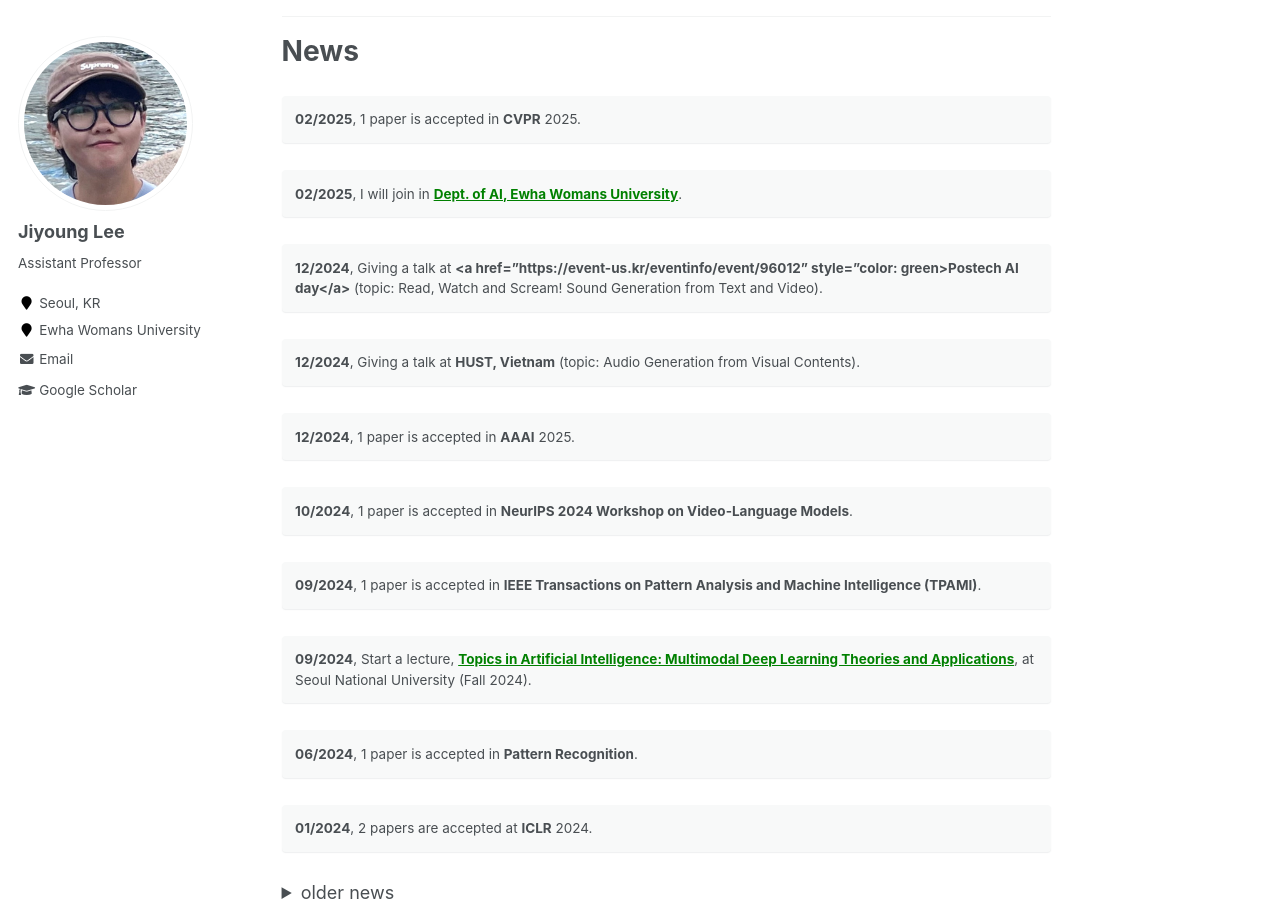
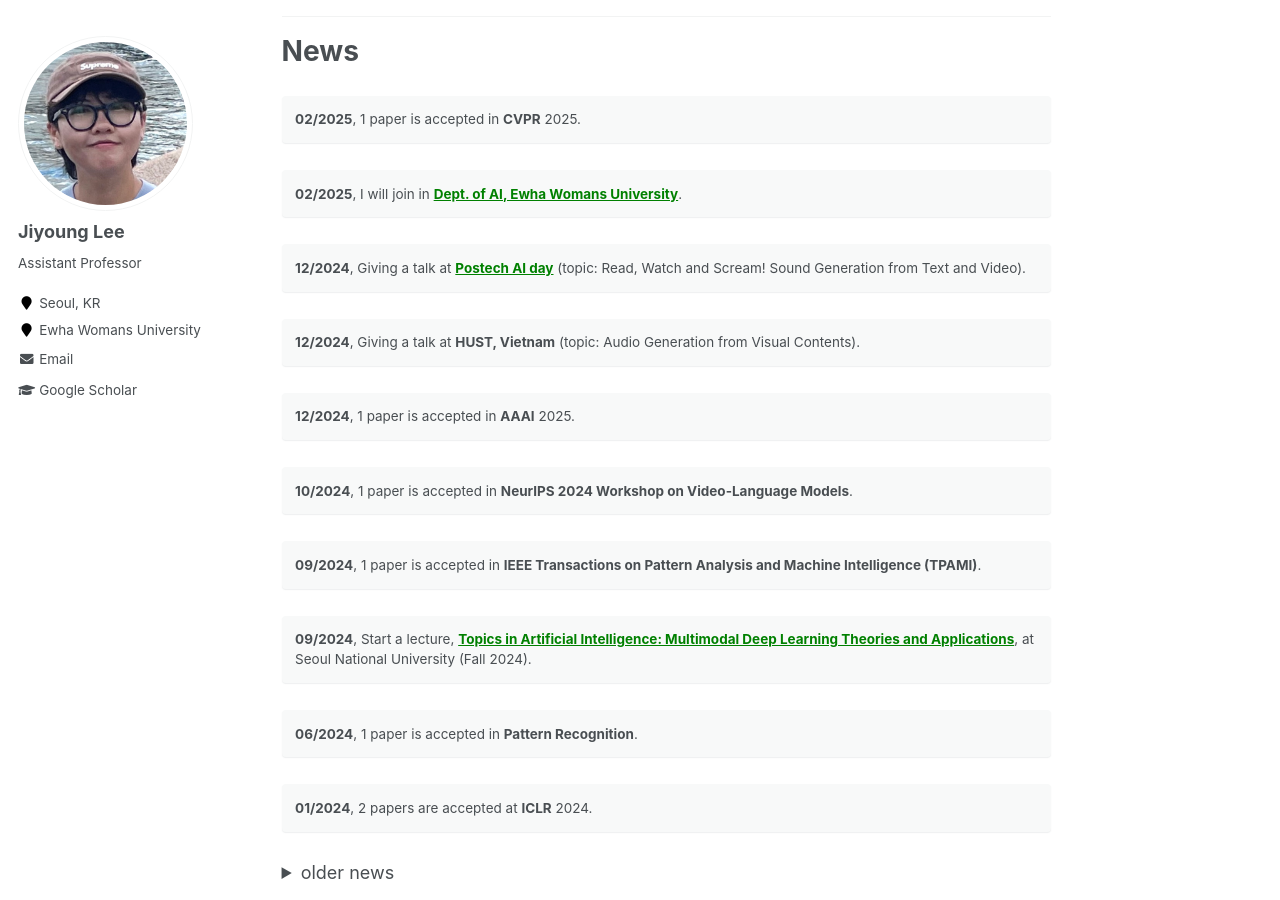
Before and after one commit to lee-jiyoung/lee-jiyoung.github.io, a Jekyll site: the page built from _pages/about.md, in a window 1280 px wide and 900 px high, scrolled down 598 px. Built offline with Jekyll 4.4.1, drawn with Linux system fonts in a browser that asks for light colours; formulas are drawn with MathJax 3.

Commit message:
Update about.md

```diff
--- a/_pages/about.md
+++ b/_pages/about.md
@@ -31,7 +31,7 @@ News
 {: .notice}
 **02/2025**, I will join in **<a href="https://ai.ewha.ac.kr/deptai/index.do" style="color: green">Dept. of AI, Ewha Womans University</a>**.
 {: .notice}
-**12/2024**, Giving a talk at **<a href="https://event-us.kr/eventinfo/event/96012" style="color: green>Postech AI day</a>** (topic: Read, Watch and Scream! Sound Generation from Text and Video).
+**12/2024**, Giving a talk at **<a href="https://event-us.kr/eventinfo/event/96012" style="color: green">Postech AI day</a>** (topic: Read, Watch and Scream! Sound Generation from Text and Video).
 {: .notice}
 **12/2024**, Giving a talk at **HUST, Vietnam** (topic: Audio Generation from Visual Contents).
 {: .notice}
```
